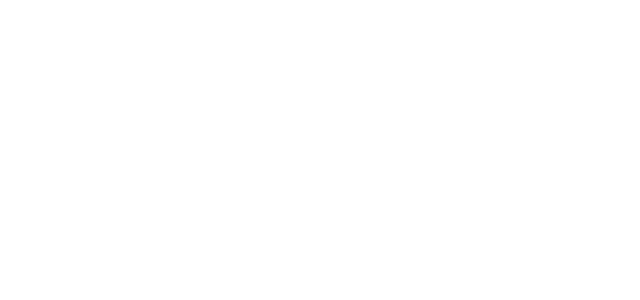
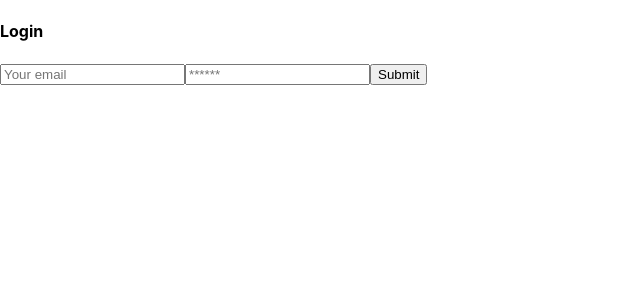
Before and after one commit to MrSamLaw/SCORE, a React (Create React App) app in the folder client/: page /login in a window 1280 px wide. Shown: the top 300 px of the page, without its empty margins (0-640 px from the left). Built offline with nearby package versions, Linux system fonts and the light colour scheme.

Commit message:
Login functionality

```diff
--- a/client/src/App.js
+++ b/client/src/App.js
@@ -1,10 +1,50 @@
+import React from 'react';
+import {
+  ApolloClient,
+  InMemoryCache,
+  ApolloProvider,
+  createHttpLink,
+} from '@apollo/client';
+import { setContext } from '@apollo/client/link/context';
+import { BrowserRouter as Router, Route } from 'react-router-dom';
+
+import Login from './pages/Login';
+
+// Construct our main GraphQL API endpoint
+const httpLink = createHttpLink({
+  uri: '/graphql',
+});
+
+// Construct request middleware that will attach the JWT token to every request as an `authorization` header
+const authLink = setContext((_, { headers }) => {
+  // get the authentication token from local storage if it exists
+  const token = localStorage.getItem('id_token');
+  // return the headers to the context so httpLink can read them
+  return {
+    headers: {
+      ...headers,
+      authorization: token ? `Bearer ${token}` : '',
+    },
+  };
+});
+
+const client = new ApolloClient({
+  // Set up our client to execute the `authLink` middleware prior to making the request to our GraphQL API
+  link: authLink.concat(httpLink),
+  cache: new InMemoryCache(),
+});
 
 function App() {
   return (
-    <div className="App">
-      <header className="App-header">
-      </header>
-    </div>
+    <ApolloProvider client={client}>
+      <Router>
+        <div className="container">
+          <Route exact path="/login">
+            <Login />
+          </Route>
+        </div>
+      </Router>
+    </ApolloProvider>
   );
 }
 
--- /dev/null
+++ b/client/src/pages/Login.js
@@ -0,0 +1,94 @@
+import React, { useState } from 'react';
+import { Link } from 'react-router-dom';
+import { useMutation } from '@apollo/client';
+import { LOGIN_USER } from '../utils/mutations';
+
+import Auth from '../utils/auth';
+
+const Login = (props) => {
+    const [formState, setFormState] = useState({ email: '', password: '' });
+    const [login, { error, data }] = useMutation(LOGIN_USER);
+
+    // update state based on form input changes
+    const handleChange = (event) => {
+        const { name, value } = event.target;
+
+        setFormState({
+            ...formState,
+            [name]: value,
+        });
+    };
+
+    // submit form
+    const handleFormSubmit = async (event) => {
+        event.preventDefault();
+        console.log(formState);
+        try {
+            const { data } = await login({
+                variables: { ...formState },
+            });
+
+            Auth.login(data.login.token);
+        } catch (e) {
+            console.error(e);
+        }
+
+        // clear form values
+        setFormState({
+            email: '',
+            password: '',
+        });
+    };
+
+    return (
+        <main className="flex-row justify-center mb-4">
+            <div className="col-12 col-lg-10">
+                <div className="card">
+                    <h4 className="card-header bg-dark text-light p-2">Login</h4>
+                    <div className="card-body">
+                        {data ? (
+                            <p>
+                                Success! You may now head{' '}
+                                <Link to="/">back to the homepage.</Link>
+                            </p>
+                        ) : (
+                            <form onSubmit={handleFormSubmit}>
+                                <input
+                                    className="form-input"
+                                    placeholder="Your email"
+                                    name="email"
+                                    type="email"
+                                    value={formState.email}
+                                    onChange={handleChange}
+                                />
+                                <input
+                                    className="form-input"
+                                    placeholder="******"
+                                    name="password"
+                                    type="password"
+                                    value={formState.password}
+                                    onChange={handleChange}
+                                />
+                                <button
+                                    className="btn btn-block btn-primary"
+                                    style={{ cursor: 'pointer' }}
+                                    type="submit"
+                                >
+                                    Submit
+                                </button>
+                            </form>
+                        )}
+
+                        {error && (
+                            <div className="my-3 p-3 bg-danger text-white">
+                                {error.message}
+                            </div>
+                        )}
+                    </div>
+                </div>
+            </div>
+        </main>
+    );
+};
+
+export default Login;
--- /dev/null
+++ b/client/src/utils/auth.js
@@ -0,0 +1,41 @@
+import decode from 'jwt-decode';
+
+class AuthService {
+    getProfile() {
+        return decode(this.getToken());
+    }
+
+    loggedIn() {
+        const token = this.getToken();
+        // If there is a token and it's not expired, return `true`
+        return token && !this.isTokenExpired(token) ? true : false;
+    }
+
+    isTokenExpired(token) {
+        // Decode the token to get its expiration time that was set by the server
+        const decoded = decode(token);
+        // If the expiration time is less than the current time (in seconds), the token is expired and we return `true`
+        if (decoded.exp < Date.now() / 1000) {
+            localStorage.removeItem('id_token');
+            return true;
+        }
+        // If token hasn't passed its expiration time, return `false`
+        return false;
+    }
+
+    getToken() {
+        return localStorage.getItem('id_token');
+    }
+
+    login(idToken) {
+        localStorage.setItem('id_token', idToken);
+        window.location.assign('/');
+    }
+
+    logout() {
+        localStorage.removeItem('id_token');
+        window.location.reload();
+    }
+}
+
+export default new AuthService();
--- /dev/null
+++ b/client/src/utils/mutations.js
@@ -0,0 +1,12 @@
+import { gql } from '@apollo/client';
+
+export const LOGIN_USER = gql`
+    mutation login($email:String!, $password:String!) {
+        login(email:$email, password:$password){
+            idTokenuser {
+                _id
+                username
+            }
+        }
+    }
+`;
```
